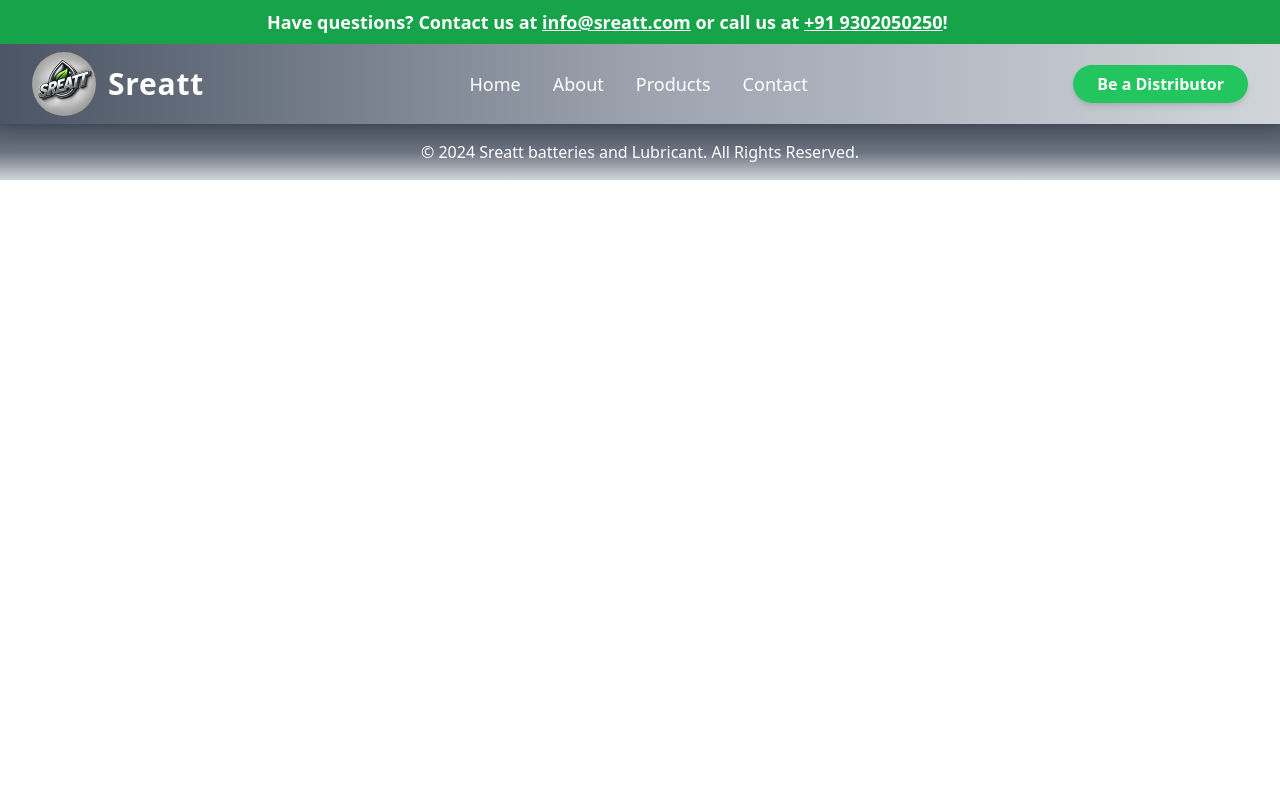
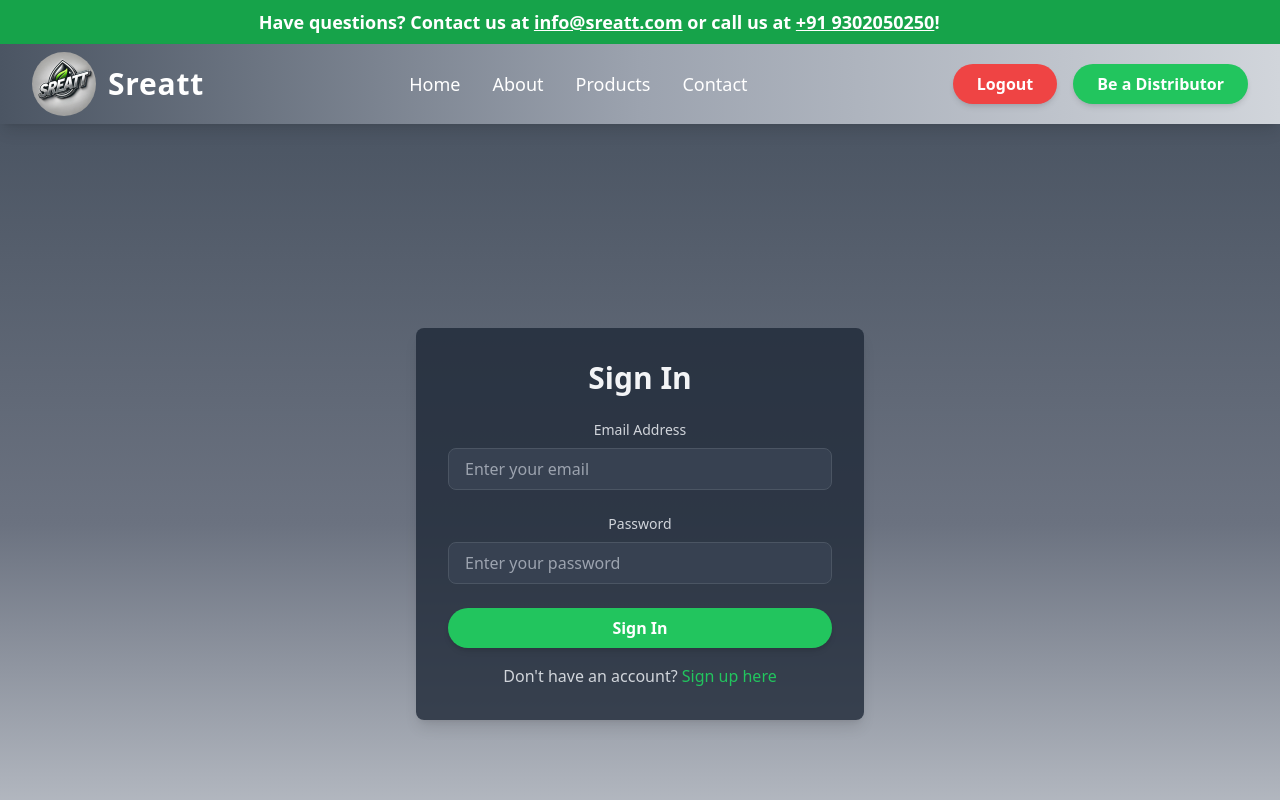
Before and after one commit to abhishek0908/sreatt, a React (Create React App) app: page /signin in a window 1280 px wide. Shown: the top 800 px of the page. Built offline with nearby package versions, Linux system fonts and the light colour scheme; sample sign-in values are in the browser's storage.

Commit message:
sigin in functionalrity

```diff
--- a/package.json
+++ b/package.json
@@ -8,6 +8,7 @@
     "@testing-library/react": "^13.4.0",
     "@testing-library/user-event": "^13.5.0",
     "animate.css": "^4.1.1",
+    "axios": "^1.7.9",
     "react": "^18.3.1",
     "react-dom": "^18.3.1",
     "react-icons": "^5.4.0",
--- a/src/App.js
+++ b/src/App.js
@@ -1,5 +1,5 @@
 import React from 'react';
-import { BrowserRouter as Router, Route, Routes } from 'react-router-dom';  // Import Router, Routes, and Route
+import { BrowserRouter as Router, Route, Routes } from 'react-router-dom';
 import './App.css';
 import UnderConstruction from './components/UnderContruction';
 import Header from './components/Header';
@@ -9,23 +9,31 @@ import DistributorRegistration from './components/DistributorRegistationForm';
 import Footer from './components/Footer';
 import ContactUs from './components/ContactUs';
 import Banner from './components/Banner';
+import AdminPage from './components/Admin';
+import SignIn from './components/SignIn';
+import NotFoundPage from './components/NotFoundPage'; // Create this component for 404 handling
+import ProtectedRoute from './components/ProtectedRoute'; // Optional: Create this for secure routes
+
 function App() {
   return (
-    <Router>  {/* Wrap your app in Router */}
+    <Router>
       <div className="App">
-        <Banner/>
-        <Header /> {/* This is your Header component with navigation links */}
+        <Banner />
+        <Header />
         <Routes>
-          {/* Define routes for your pages */}
-          <Route path="/" element={<HomePage />} /> {/* Default route */}
-          <Route path="/about" element={<AboutPage />} /> {/* Example route */}
-          <Route path="/services" element={<UnderConstruction />} /> {/* Example route */}
-          <Route path="/contact" element={<ContactUs />} /> {/* Example route */}
-          <Route path="/distributor" element={<DistributorRegistration />} /> {/* Example route */}
-          {/* <Route path="/upload" element={<ProductUploadPage />} /> Example route */}
-          {/* Add more routes here if needed */}
+          <Route path="/" element={<HomePage />} />
+          <Route path="/about" element={<AboutPage />} />
+          <Route path="/services" element={<UnderConstruction />} />
+          <Route path="/contact" element={<ContactUs />} />
+          <Route path="/distributor" element={<DistributorRegistration />} />
+          <Route path="/admin" element={
+            <ProtectedRoute role="admin" element={<AdminPage />} />
+          } /> {/* Secure Admin Route */}
+          <Route path="/signin" element={<SignIn />} />
+          <Route path="*" element={<NotFoundPage />} /> {/* 404 Fallback */}
+
         </Routes>
-        <Footer/>
+        <Footer />
       </div>
     </Router>
   );
--- /dev/null
+++ b/src/components/Admin.js
@@ -0,0 +1,79 @@
+import React, { useEffect, useState } from 'react';
+import axios from 'axios';
+
+const AdminPage = () => {
+  const [distributors, setDistributors] = useState([]); // State to hold distributor list
+  const [loading, setLoading] = useState(true); // Loading state
+  const [error, setError] = useState(null); // Error state
+
+  useEffect(() => {
+    const fetchDistributors = async () => {
+      const token = localStorage.getItem('token'); // Get token from localStorage
+      if (!token) {
+        setError('Authorization token not found.');
+        setLoading(false);
+        return;
+      }
+
+      try {
+        const response = await axios.get('http://localhost:8000/api/distributor/all', {
+          headers: {
+            Authorization: `Bearer ${token}`,
+          },
+        });
+        setDistributors(response.data.distributors);
+      } catch (err) {
+        setError('Failed to fetch distributors. Please try again later.');
+      } finally {
+        setLoading(false);
+      }
+    };
+
+    fetchDistributors();
+  }, []);
+
+  return (
+    <main className="flex flex-col items-center w-full px-4 py-8 bg-gradient-to-b from-gray-600 via-gray-500 to-gray-300 text-white font-sans">
+      <h2 className="text-3xl font-bold mb-6 text-center">Distributor List</h2>
+
+      {loading && <p className="text-lg text-gray-200">Loading...</p>}
+      {error && <p className="text-lg text-red-500">{error}</p>}
+
+      {!loading && !error && distributors.length > 0 && (
+        <div className="w-full max-w-4xl overflow-hidden bg-gray-700 rounded-lg shadow-lg">
+          <table className="w-full text-left text-gray-200">
+            <thead>
+              <tr className="bg-gray-800">
+                <th className="px-4 py-2">#</th>
+                <th className="px-4 py-2">Name</th>
+                <th className="px-4 py-2">Email</th>
+                <th className="px-4 py-2">Phone Number</th>
+                <th className="px-4 py-2">Address</th>
+              </tr>
+            </thead>
+            <tbody>
+              {distributors.map((distributor, index) => (
+                <tr
+                  key={distributor._id}
+                  className={index % 2 === 0 ? 'bg-gray-600' : 'bg-gray-700'}
+                >
+                  <td className="px-4 py-2">{index + 1}</td>
+                  <td className="px-4 py-2">{`${distributor.firstName} ${distributor.lastName}`}</td>
+                  <td className="px-4 py-2">{distributor.email}</td>
+                  <td className="px-4 py-2">{distributor.phoneNumber}</td>
+                  <td className="px-4 py-2">{distributor.address}</td>
+                </tr>
+              ))}
+            </tbody>
+          </table>
+        </div>
+      )}
+
+      {!loading && !error && distributors.length === 0 && (
+        <p className="text-lg text-gray-200">No distributors found.</p>
+      )}
+    </main>
+  );
+};
+
+export default AdminPage;
--- a/src/components/Header.js
+++ b/src/components/Header.js
@@ -1,13 +1,28 @@
-import React, { useState } from 'react';
-import { Link } from 'react-router-dom';  // Import the Link component
-import logo from '../images/logo1.jpeg';  // Import the logo image
+import React, { useState, useEffect } from 'react';
+import { Link, useNavigate } from 'react-router-dom';
+import logo from '../images/logo1.jpeg';
 
 const Header = () => {
-  const [isMobileMenuOpen, setIsMobileMenuOpen] = useState(false); // State to toggle the mobile menu
+  const [isMobileMenuOpen, setIsMobileMenuOpen] = useState(false);
+  const [isAuthenticated, setIsAuthenticated] = useState(false);
+  const navigate = useNavigate(); // For navigation after logout
+
+  // Check authentication status on initial render and whenever the component re-renders
+  useEffect(() => {
+    const token = localStorage.getItem('token');
+    setIsAuthenticated(!!token);  // If token exists, user is authenticated
+  }, []);  // Empty dependency array ensures this effect runs once when the component mounts
 
   // Function to toggle the mobile menu visibility
   const toggleMobileMenu = () => {
     setIsMobileMenuOpen(!isMobileMenuOpen);
+  };
+
+  // Function to handle logout and redirect to SignIn page
+  const handleLogout = () => {
+    localStorage.removeItem('token');  // Clear token from localStorage
+    setIsAuthenticated(false);  // Update authentication state
+    navigate('/signin');  // Redirect to the Sign-In page
   };
 
   return (
@@ -19,7 +34,7 @@ const Header = () => {
             <img
               src={logo}
               alt="Logo"
-              className="h-16 w-16 rounded-full mr-3"  // Adjusted size and rounded
+              className="h-16 w-16 rounded-full mr-3"
             />
             <span className="text-white text-3xl font-extrabold tracking-wide text-shadow-md">
               Sreatt
@@ -29,48 +44,60 @@ const Header = () => {
           {/* Navigation Links */}
           <nav className={`hidden md:flex space-x-8 ${isMobileMenuOpen ? 'block' : ''}`}>
             <Link
-              to="/"  // Specific path for Home
+              to="/"
               className="text-white text-lg font-medium hover:text-green-400 hover:scale-105 transform transition duration-300"
             >
               Home
             </Link>
-
             <Link
-              to="/about"  // Specific path for About
+              to="/about"
               className="text-white text-lg font-medium hover:text-green-400 hover:scale-105 transform transition duration-300"
             >
               About
             </Link>
-
             <Link
-              to="/services"  // Specific path for Products
+              to="/services"
               className="text-white text-lg font-medium hover:text-green-400 hover:scale-105 transform transition duration-300"
             >
               Products
             </Link>
-
             <Link
-              to="/contact"  // Specific path for Contact
+              to="/contact"
               className="text-white text-lg font-medium hover:text-green-400 hover:scale-105 transform transition duration-300"
             >
               Contact
             </Link>
           </nav>
 
-          {/* Button */}
-          <div className="hidden md:block">
+          {/* Buttons */}
+          <div className="hidden md:flex space-x-4">
+            {isAuthenticated ? (
+              <button
+                onClick={handleLogout}
+                className="bg-red-500 text-white py-2 px-6 rounded-full font-semibold shadow-md hover:bg-red-600 transform hover:scale-105 transition duration-300"
+              >
+                Logout
+              </button>
+            ) : (
+              <Link
+                to="/signin"
+                className="bg-blue-500 text-white py-2 px-6 rounded-full font-semibold shadow-md hover:bg-blue-600 transform hover:scale-105 transition duration-300"
+              >
+                Sign In
+              </Link>
+            )}
             <Link
-              to="/distributor"  // Use `to` instead of `href`
+              to="/distributor"
               className="bg-green-500 text-white py-2 px-6 rounded-full font-semibold shadow-md hover:bg-green-600 transform hover:scale-105 transition duration-300"
             >
-                Be a Distributor
-                </Link>
+              Be a Distributor
+            </Link>
           </div>
 
           {/* Mobile Menu Button */}
           <div className="md:hidden">
             <button
-              onClick={toggleMobileMenu}  // Toggle the menu on click
+              onClick={toggleMobileMenu}
               className="text-white hover:text-gray-300 focus:outline-none focus:ring-2 focus:ring-white focus:ring-opacity-50"
             >
               <svg
@@ -98,11 +125,10 @@ const Header = () => {
               <Link
                 to="/"
                 className="text-white text-lg font-medium hover:text-green-400 hover:scale-105 transform transition duration-300"
-                onClick={() => setIsMobileMenuOpen(false)} // Close the menu after clicking a link
+                onClick={() => setIsMobileMenuOpen(false)}
               >
                 Home
               </Link>
-
               <Link
                 to="/about"
                 className="text-white text-lg font-medium hover:text-green-400 hover:scale-105 transform transition duration-300"
@@ -110,7 +136,6 @@ const Header = () => {
               >
                 About
               </Link>
-
               <Link
                 to="/services"
                 className="text-white text-lg font-medium hover:text-green-400 hover:scale-105 transform transition duration-300"
@@ -118,7 +143,6 @@ const Header = () => {
               >
                 Products
               </Link>
-
               <Link
                 to="/contact"
                 className="text-white text-lg font-medium hover:text-green-400 hover:scale-105 transform transition duration-300"
@@ -126,7 +150,25 @@ const Header = () => {
               >
                 Contact
               </Link>
-
+              {isAuthenticated ? (
+                <button
+                  onClick={() => {
+                    handleLogout();
+                    setIsMobileMenuOpen(false);
+                  }}
+                  className="bg-red-500 text-white py-2 px-6 rounded-full font-semibold shadow-md hover:bg-red-600 transform hover:scale-105 transition duration-300"
+                >
+                  Logout
+                </button>
+              ) : (
+                <Link
+                  to="/signin"
+                  className="bg-blue-500 text-white py-2 px-6 rounded-full font-semibold shadow-md hover:bg-blue-600 transform hover:scale-105 transition duration-300"
+                  onClick={() => setIsMobileMenuOpen(false)}
+                >
+                  Sign In
+                </Link>
+              )}
               <Link
                 to="/distributor"
                 className="bg-green-500 text-white py-2 px-6 rounded-full font-semibold shadow-md hover:bg-green-600 transform hover:scale-105 transition duration-300"
--- /dev/null
+++ b/src/components/NotFoundPage.js
@@ -0,0 +1,7 @@
+const NotFoundPage = ()=>{
+<div>
+    Not NotFoundPage
+</div>
+}
+
+export default NotFoundPage;
--- /dev/null
+++ b/src/components/ProtectedRoute.js
@@ -0,0 +1,14 @@
+import React from "react";
+import { Navigate } from "react-router-dom";
+
+const ProtectedRoute = ({ role, element }) => {
+  const userRole = localStorage.getItem("role");
+
+  if (!userRole || userRole !== role) {
+    return <Navigate to="/signin" replace />;
+  }
+
+  return element;
+};
+
+export default ProtectedRoute;
--- /dev/null
+++ b/src/components/SignIn.js
@@ -0,0 +1,124 @@
+import React, { useState } from "react";
+import { useNavigate } from "react-router-dom";
+
+const SignIn = () => {
+  const [email, setEmail] = useState("");
+  const [password, setPassword] = useState("");
+  const [loading, setLoading] = useState(false);
+  const [message, setMessage] = useState(null);
+  const [messageType, setMessageType] = useState(null);
+  const navigate = useNavigate(); // For navigation after successful sign-in
+
+  const handleSignIn = async (e) => {
+    e.preventDefault();
+    setLoading(true);
+    setMessage(null);
+
+    try {
+      const response = await fetch("http://localhost:8000/api/user/signin", {
+        method: "POST",
+        headers: {
+          "Content-Type": "application/json",
+        },
+        body: JSON.stringify({ email, password }),
+      });
+
+      const data = await response.json();
+
+      if (response.ok) {
+        setMessage("Sign-in successful!");
+        setMessageType("success");
+        setLoading(false);
+
+        // Store the token and role
+        localStorage.setItem("token", data.token);
+        localStorage.setItem("role", data.role); // Assuming 'data.role' contains the role
+        console.log(data.role)
+        // Redirect based on role
+        if (data.role === "admin") {
+          navigate("/admin");
+        } else if (data.role === "distributor") {
+          navigate("/distributor");
+        } else {
+          setMessage("Invalid role. Please contact support.");
+          setMessageType("error");
+        }
+      } else {
+        setMessage(data.message || "Invalid email or password.");
+        setMessageType("error");
+        setLoading(false);
+      }
+    } catch (error) {
+      setMessage("An error occurred. Please try again.");
+      setMessageType("error");
+      setLoading(false);
+    }
+  };
+
+  return (
+    <div className="min-h-screen flex items-center justify-center bg-gradient-to-b from-gray-600 via-gray-500 to-gray-300 text-white font-sans">
+      <div className="bg-gray-800 bg-opacity-80 p-8 rounded-lg shadow-lg w-full max-w-md">
+        <h2 className="text-3xl font-bold text-gray-100 text-center mb-6">Sign In</h2>
+        <form onSubmit={handleSignIn} className="space-y-6">
+          <div>
+            <label htmlFor="email" className="block text-sm font-medium text-gray-300 mb-2">
+              Email Address
+            </label>
+            <input
+              type="email"
+              id="email"
+              value={email}
+              onChange={(e) => setEmail(e.target.value)}
+              required
+              className="w-full px-4 py-2 rounded-lg bg-gray-700 text-gray-200 border border-gray-600 focus:outline-none focus:ring-2 focus:ring-green-500"
+              placeholder="Enter your email"
+            />
+          </div>
+
+          <div>
+            <label htmlFor="password" className="block text-sm font-medium text-gray-300 mb-2">
+              Password
+            </label>
+            <input
+              type="password"
+              id="password"
+              value={password}
+              onChange={(e) => setPassword(e.target.value)}
+              required
+              className="w-full px-4 py-2 rounded-lg bg-gray-700 text-gray-200 border border-gray-600 focus:outline-none focus:ring-2 focus:ring-green-500"
+              placeholder="Enter your password"
+            />
+          </div>
+
+          <div className="relative">
+            <button
+              type="submit"
+              className="w-full bg-green-500 text-white py-2 px-4 rounded-full font-semibold shadow-md hover:bg-green-600 transform hover:scale-105 transition duration-300"
+            >
+              {loading ? "Signing In..." : "Sign In"}
+            </button>
+          </div>
+        </form>
+
+        {message && (
+          <div
+            className={`mt-4 p-4 rounded-lg font-medium text-center ${
+              messageType === "success" ? "bg-green-500" : "bg-red-500"
+            } text-white`}
+          >
+            {message}
+          </div>
+        )}
+
+        <p className="text-gray-300 text-center mt-4">
+          Don't have an account?{" "}
+          <a href="/signup" className="text-green-500 hover:underline">
+            Sign up here
+          </a>
+        </p>
+      </div>
+    </div>
+  );
+};
+
+export default SignIn;
```
Also changed, not shown: 1 other file (tests, documents, lock files or other folders).
